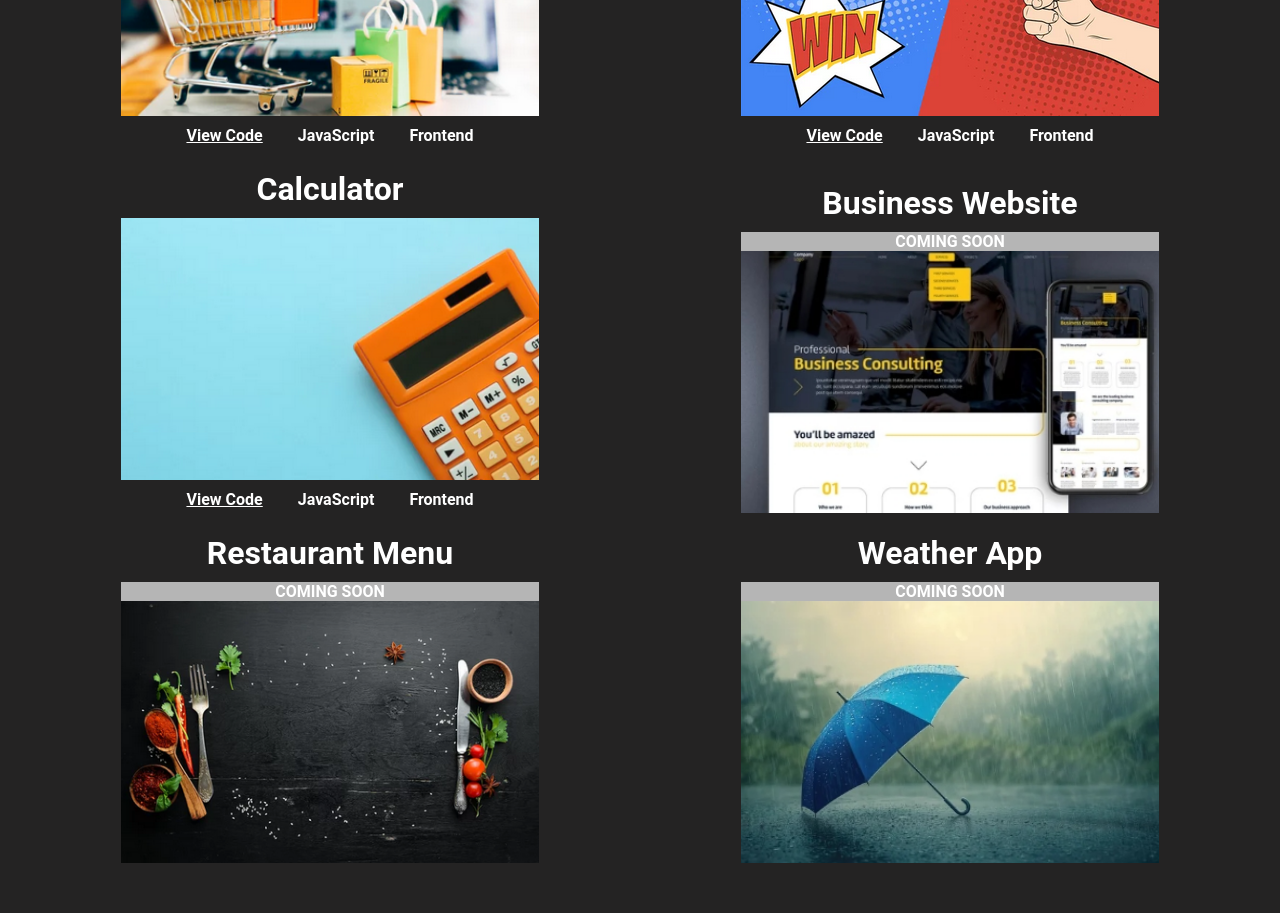
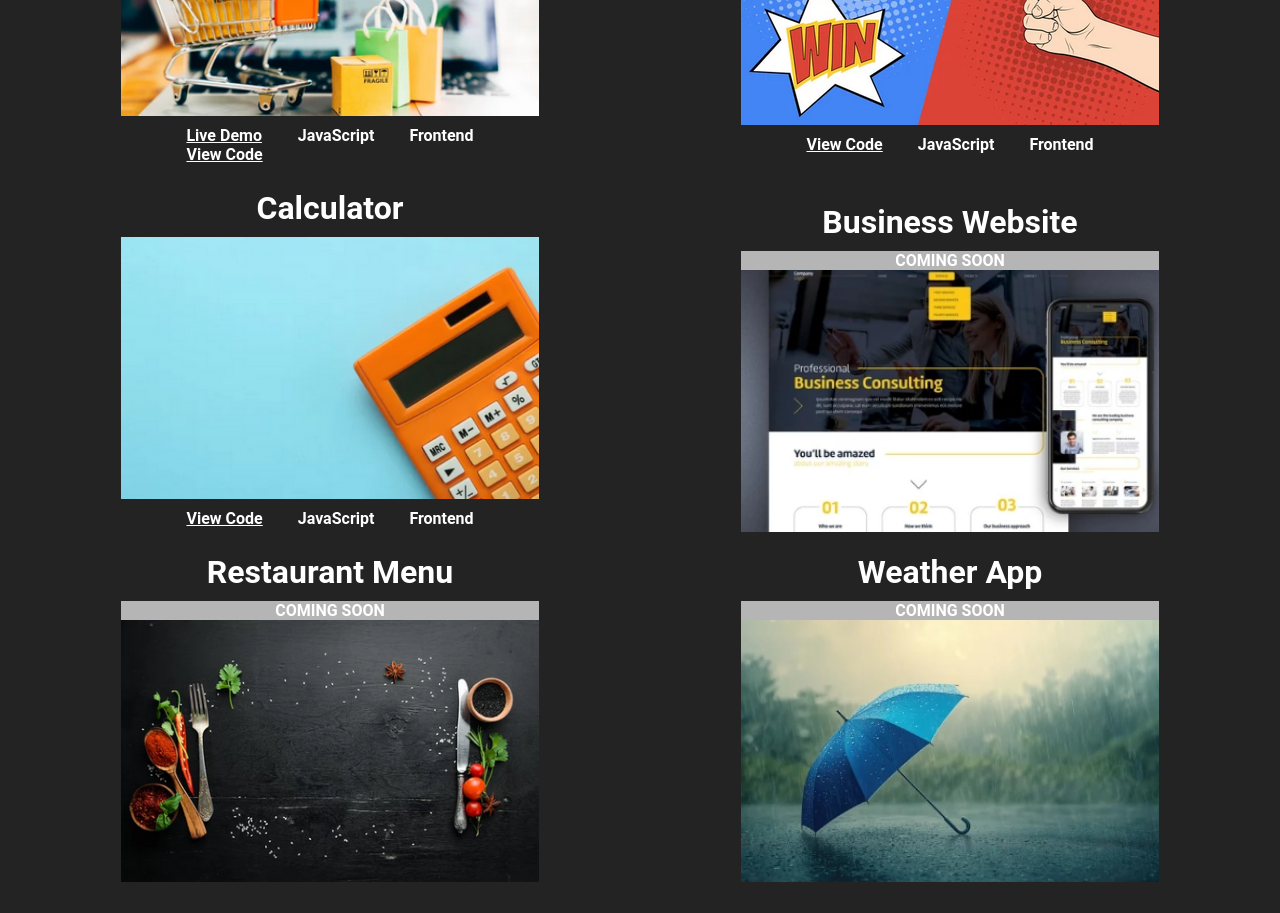
Before and after one commit to Dave8219/portfolio, a React (Vite) app in the folder my-react-app/: page / in a window 1280 px wide. Shown: the part 1540-2453 px from the top of the page. Built offline with nearby package versions, Linux system fonts and the light colour scheme.

Commit message:
added the Amazon clone online store url

```diff
--- a/my-react-app/src/RenderApp.jsx
+++ b/my-react-app/src/RenderApp.jsx
@@ -138,18 +138,15 @@ const RenderApp = () => {
             </div>
             <div className="code-links">
               <div>
-                {/*
-  <h3>
+                <h3>
                   <a
-                    href="https://dave8219.github.io/amazon-store-clone/index.html"
+                    href="https://online-store-clone.netlify.app/"
                     target={"_blank"}
                     rel="noopener noreferrer"
                   >
                     Live Demo
                   </a>
                 </h3>
-
-                */}
 
                 <h3>
                   <a
```
